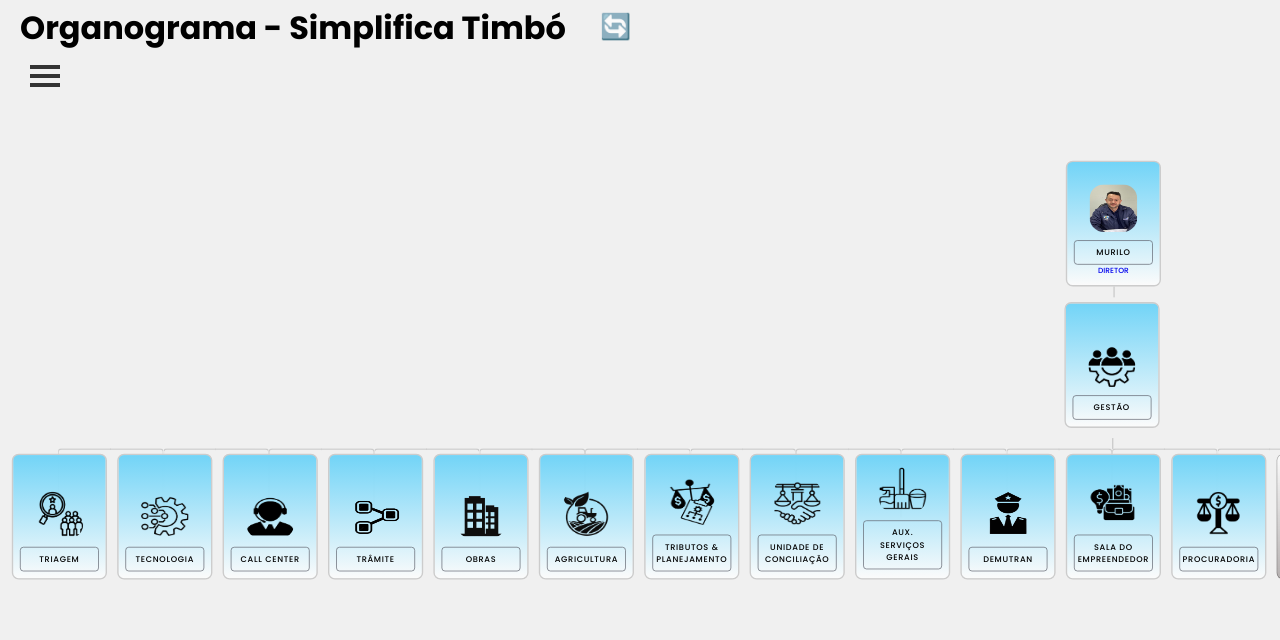
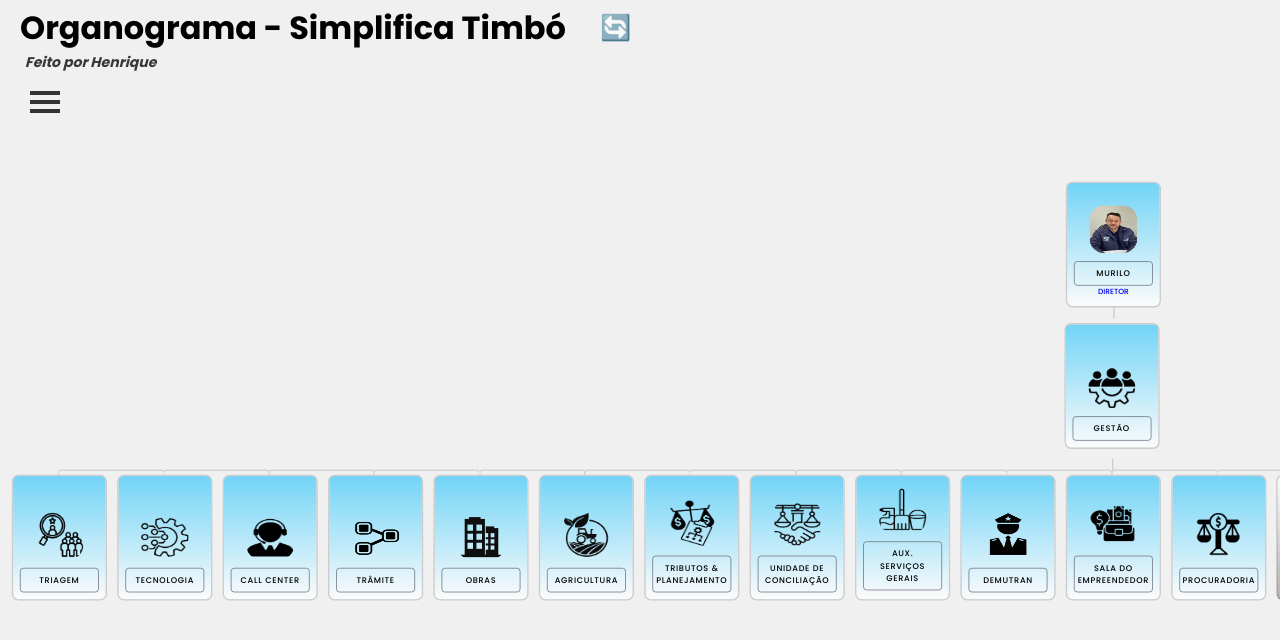
Before and after one commit to tisimplifica2/tisimplifica2.github.io, a plain HTML site: page index.html in a window 1280 px wide. Shown: the part 96-736 px from the top of the page. Drawn offline with nearby package versions, Linux system fonts and the light colour scheme.

Commit message:
add: autoria

```diff
--- a/css/style.css
+++ b/css/style.css
@@ -31,7 +31,7 @@ body {
     cursor: pointer;
     margin-right: 10px;
     margin-left: 600px;
-    margin-top: -40px;
+    margin-top: -60px;
     transition: color 0.3s ease;
 }
 
@@ -197,7 +197,7 @@ body {
 
 .menu-hamburguer {
     width: 30px;
-    margin-top: -10px;
+    margin-top: -5px;
     margin-left: 30px;
     position: absolute;
     cursor: pointer;
@@ -620,6 +620,13 @@ body {
     margin-left: 20px;
 }
 
+.titulo-page h2 {
+    color: rgb(56, 55, 55);
+    font-size: 14px;
+    font-style: italic;
+    margin-left: 5px;
+}
+
 #mostrar-tudo {
     padding: 10px 20px;
     font-size: 16px;
--- a/index.html
+++ b/index.html
@@ -29,6 +29,7 @@
     </nav>
     <div class="titulo-page">
         <h1>Organograma - Simplifica Timbó</h1>
+        <h2>Feito por Henrique</h2>
     </div>
 
     <button id="reload-btn" title="Recarregar página">
```
